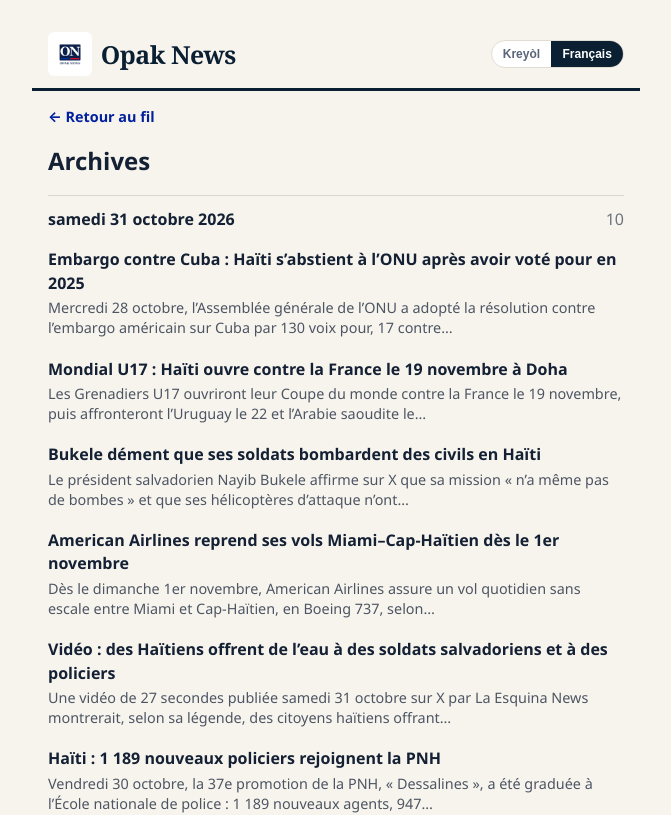
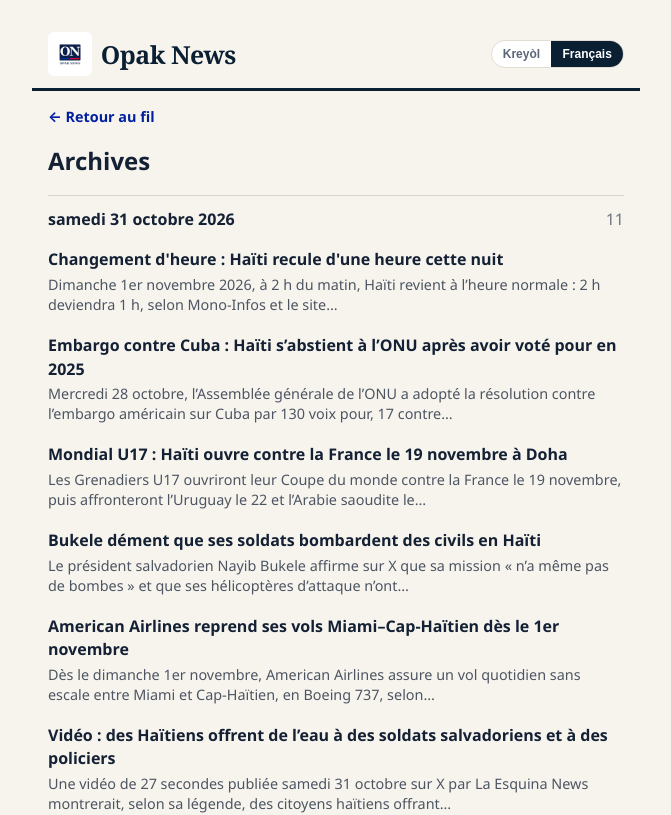
Before and after one commit to haitialways-pixel/opak-news, a React (Vite) app: page /archives in a window 1280 px wide. Shown: the top 815 px of the page, without its empty margins (304-975 px from the left). Built offline with nearby package versions, Linux system fonts and the light colour scheme; no server answers.

Commit message:
Need to Know: clock change, Haiti falls back 1h Nov 1 2026

```diff
--- a/scripts/fb-posted.json
+++ b/scripts/fb-posted.json
@@ -45,6 +45,7 @@
     "ntk-american-airlines-cap-haitien-2026-10-31",
     "qh-bukele-dement-bombardements-2026-10-31",
     "qh-mondial-u17-haiti-france-2026-10-31",
-    "qh-cuba-embargo-haiti-abstention-2026-10-31"
+    "qh-cuba-embargo-haiti-abstention-2026-10-31",
+    "ntk-changement-heure-2026-11-01"
   ]
 }
--- a/src/data/stories.ts
+++ b/src/data/stories.ts
@@ -15,6 +15,30 @@ import type { Story } from "../types";
  * sort newest first by it.
  */
 export const STORIES: Story[] = [
+  {
+    id: "ntk-changement-heure-2026-11-01",
+    tier: "need-to-know",
+    topic: "society",
+    publishedAt: "2026-10-31",
+    publishedTime: "2026-10-31T20:20:00-04:00",
+    headline: {
+      ht: "Chanjman lè : Ayiti ap fè lè a tounen yon èdtan dèyè aswè a",
+      fr: "Changement d'heure : Haïti recule d'une heure cette nuit",
+    },
+    brief: {
+      ht: "Dimanch 1ye novanm 2026, a 2è di maten, Ayiti ap retounen nan lè nòmal : 2è ap tounen 1è, dapre Mono-Infos ak sit timeanddate.com.",
+      fr: "Dimanche 1er novembre 2026, à 2 h du matin, Haïti revient à l’heure normale : 2 h deviendra 1 h, selon Mono-Infos et le site timeanddate.com.",
+    },
+    body: {
+      ht: "Nan nwit samdi 31 oktòb pou dimanch 1ye novanm 2026, Ayiti ap kite lè ete a pou l retounen nan lè nòmal. Lè l rive 2è di maten, l ap tounen 1è, dapre Mono-Infos sou X. Sit timeanddate.com, ki swiv chanjman lè nan tout mond lan, konfime dat ak lè sa a pou Pòtoprens. Dapre menm sit la, solèy ap leve epi kouche anviwon yon èdtan pi bonè apati dimanch.\n\nSa pou w fè : fè mont ak revèy ki pa konekte yo tounen yon èdtan dèyè anvan w al dòmi. Telefòn ak òdinatè konekte yo konn mete lè a ajou poukont yo, men verifye lè a dimanch maten, sitou si w gen randevou oswa travay bonè.\n\nKesyon pou lektè yo : • Èske chanjman lè sa yo itil Ayiti toujou ? • Èske w te konnen lè a t ap chanje aswè a ?",
+      fr: "Dans la nuit du samedi 31 octobre au dimanche 1er novembre 2026, Haïti quitte l’heure d’été pour revenir à l’heure normale. À 2 h du matin, il sera 1 h, selon Mono-Infos sur X. Le site timeanddate.com, qui recense les changements d’heure dans le monde, confirme cette date et cette heure pour Port-au-Prince. Selon ce même site, le soleil se lèvera et se couchera environ une heure plus tôt à partir de dimanche.\n\nÀ faire : reculez d’une heure les montres et réveils non connectés avant d’aller dormir. Les téléphones et ordinateurs connectés se mettent généralement à jour automatiquement, mais vérifiez l’heure dimanche matin, surtout si vous avez un rendez-vous ou travaillez tôt.\n\nQuestions aux lecteurs : • Le changement d’heure est-il encore utile en Haïti ? • Saviez-vous que l’heure changeait cette nuit ?",
+    },
+    sources: ["Mono-Infos (X)", "timeanddate.com"],
+    sourceLinks: [
+      { name: "Mono-Infos (X)", url: "https://x.com/MonopaulS58061/status/2116675482129142060" },
+      { name: "timeanddate.com", url: "https://www.timeanddate.com/time/change/haiti/port-au-prince?year=2026" },
+    ],
+  },
   {
     id: "qh-cuba-embargo-haiti-abstention-2026-10-31",
     tier: "quick-hit",
```
